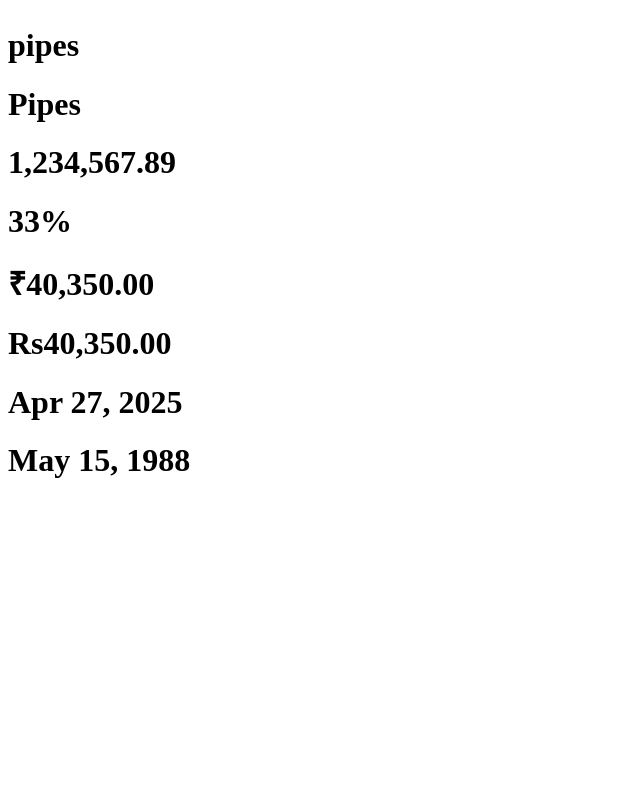
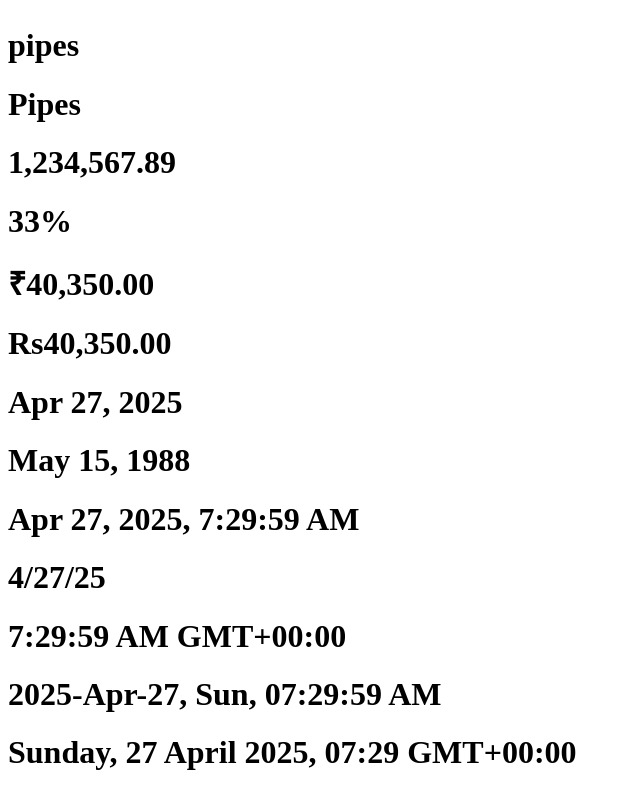
Before and after one commit to Pebhashi-Tharushika/angular-18-practice, an Angular app in the folder pipes/: page / in a window 1280 px wide. Shown: the part 228-1021 px from the top of the page, without its empty margins (0-640 px from the left). Before the commit the page ends 800 px from the top, so only its background shows below. Built offline with nearby package versions, Linux system fonts and the light colour scheme.

Commit message:
parameterized pipe - Pre-defined vs Custom Format Options

```diff
--- a/pipes/src/app/app.component.html
+++ b/pipes/src/app/app.component.html
@@ -37,3 +37,13 @@
 <h1>{{today | date}}</h1> <!-- Apr 22, 2025 -->
 
 <h1>{{birthday | date}}</h1> <!-- May 15, 1988 -->
+
+<!-- ________ Pre-defined format options ________ -->
+
+<h1>{{today | date:'medium'}}</h1> <!-- Apr 22, 2025, 6:56:11 PM -->
+<h1>{{today | date:'shortDate'}}</h1> <!-- 4/22/25 -->
+<h1>{{today | date:'fullTime'}}</h1> <!-- 6:56:11 PM GMT+05:30 -->
+
+<!-- ____________ Custom format options ___________ -->
+<h1>{{today | date:'yyyy-MMM-dd, E, hh:mm:ss a'}}</h1> <!-- 2025-Apr-22, Tue, 06:56:11 PM -->
+<h1>{{today | date:'EEEE, dd MMMM yyyy, HH:mm zzzz'}}</h1> <!-- Tuesday, 22 April 2025, 18:56 GMT+05:30 -->
```
